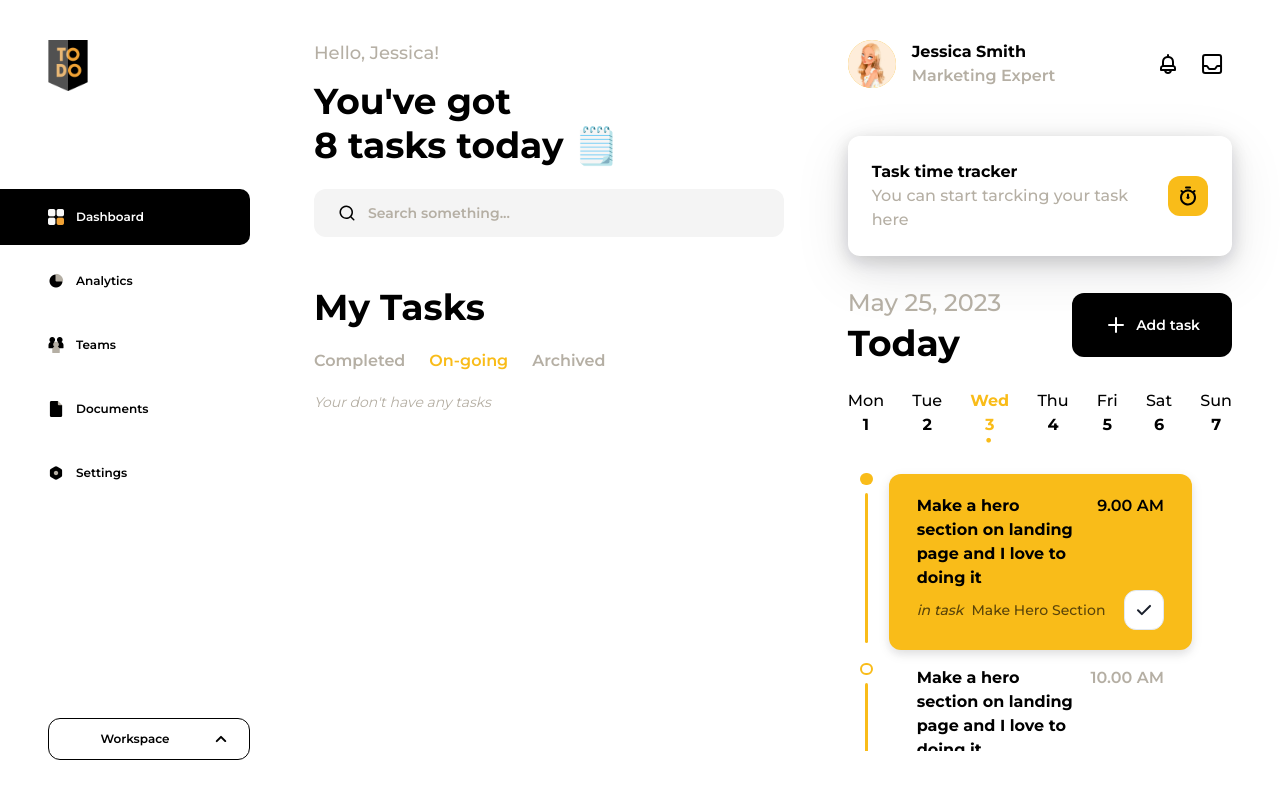
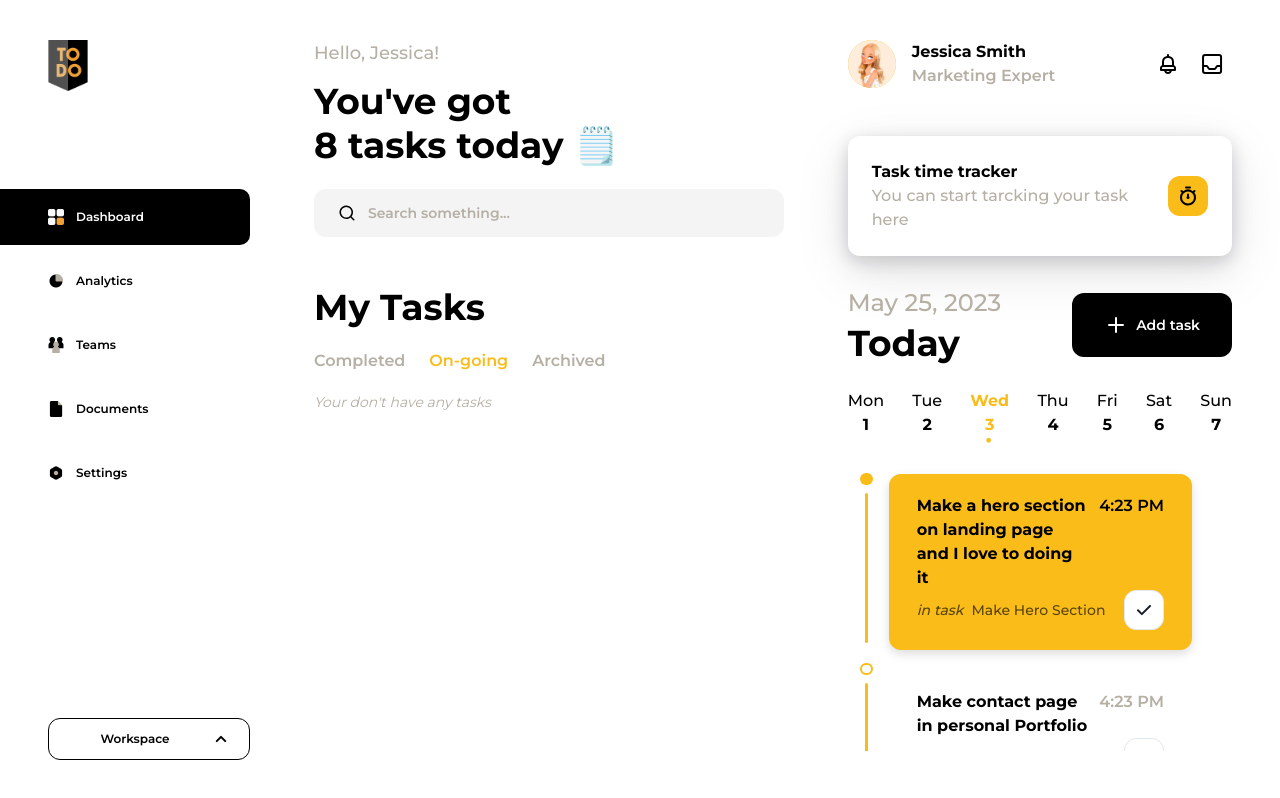
Before and after one commit to kikipratiwi/to-do-list-app, a React (Vite) app: page /third-question in a window 1280 px wide. Built offline with nearby package versions, Linux system fonts and the light colour scheme.

Commit message:
feat(): my todos props type - keep it using dummy data

```diff
--- a/src/components/todo/MyToDos.tsx
+++ b/src/components/todo/MyToDos.tsx
@@ -6,22 +6,22 @@ import ToDoCard, { ToDoCardProps } from './ToDoCard';
 const MyToDos: React.FC = (): ReactElement => {
     const dummyData: ToDoCardProps[] = [
         {
-            taskName: 'Make Hero Section',
+            id: 1,
+            taskTitle: 'Make Hero Section',
             todo: 'Make a hero section on landing page and I love to doing it',
-            time: '9.00 AM',
-            isComplete: false,
+            isChecked: false,
         },
         {
-            taskName: 'Make Hero Section',
-            todo: 'Make a hero section on landing page and I love to doing it',
-            time: '10.00 AM',
-            isComplete: false,
+            id: 2,
+            taskTitle: 'Make Contact Page',
+            todo: 'Make contact page in personal Portfolio',
+            isChecked: false,
         },
         {
-            taskName: 'Make Hero Section',
-            todo: 'Make a hero section on landing page and I love to doing it',
-            time: '11.00 AM',
-            isComplete: false,
+            id: 3,
+            taskTitle: 'Submit resume',
+            todo: 'Submit resume of Economic World 2023',
+            isChecked: false,
         },
     ];
 
--- a/src/components/todo/ToDoCard.tsx
+++ b/src/components/todo/ToDoCard.tsx
@@ -12,22 +12,23 @@ import {
 import { UilCheck } from '@iconscout/react-unicons';
 
 import { COLORS } from '../../constants';
+import { ToDo } from '../../store/slices/todo.slice';
+import moment from 'moment';
 
-export type ToDoCardProps = {
-    taskName: string;
-    time: string;
-    todo: string;
-    isComplete: boolean;
+export interface ToDoCardProps extends ToDo {
+    taskTitle: string;
     isFirst?: boolean;
-};
+}
 
 const ToDoCard: React.FC<ToDoCardProps> = ({
     todo,
-    taskName,
-    time,
+    taskTitle,
+    date,
+    isChecked,
     isFirst,
-    isComplete,
 }: ToDoCardProps): ReactElement => {
+    const time = moment(date).format('LT');
+
     return (
         <HStack h={isFirst ? '170px' : '125px'} spacing={4}>
             <VStack h="full">
@@ -102,13 +103,13 @@ const ToDoCard: React.FC<ToDoCardProps> = ({
                                 fontWeight={500}
                             >
                                 <Text fontStyle="italic">in task</Text>
-                                <Text>{taskName}</Text>
+                                <Text>{taskTitle}</Text>
                             </HStack>
 
                             <IconButton
                                 borderRadius={12}
                                 variant="outline"
-                                bgColor={isComplete ? COLORS.yellow : 'white'}
+                                bgColor={isChecked ? COLORS.yellow : 'white'}
                                 aria-label="Check"
                                 outline={12}
                                 icon={<UilCheck />}
```
